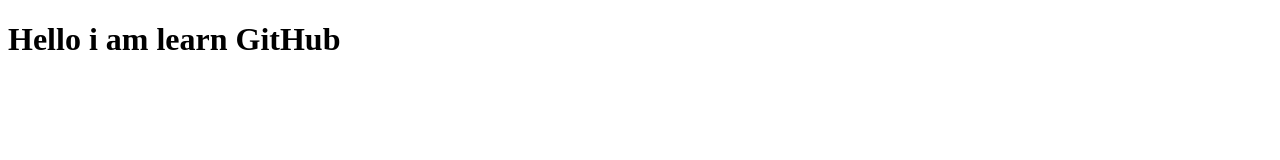
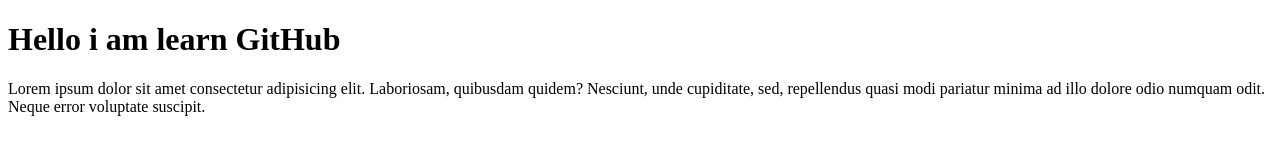
Before and after one commit to DeepIntech2/Demo, a plain HTML site: page index.html in a window 1280 px wide. Drawn offline with Linux system fonts and the light colour scheme.

Commit message:
Add P tag by mahek

```diff
--- a/index.html
+++ b/index.html
@@ -7,5 +7,7 @@
 </head>
 <body>
     <h1>Hello i am learn GitHub</h1>
+
+    <p>Lorem ipsum dolor sit amet consectetur adipisicing elit. Laboriosam, quibusdam quidem? Nesciunt, unde cupiditate, sed, repellendus quasi modi pariatur minima ad illo dolore odio numquam odit. Neque error voluptate suscipit.</p>
 </body>
 </html>
```
